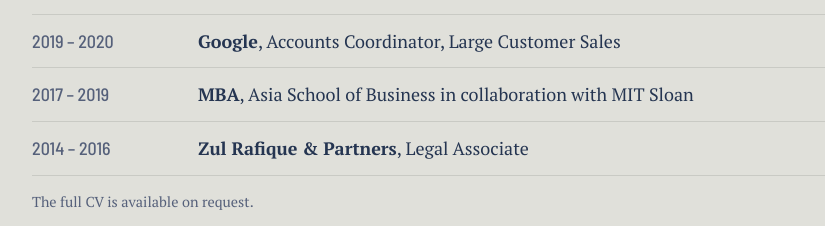
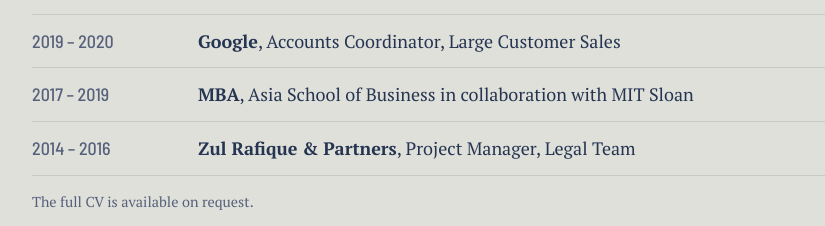
Before and after one commit to ooisherilyn/ooisherilyn.github.io, a plain HTML site: page jobs.html in a window 1280 px wide. Shown: the part 4520-4746 px from the top of the page, without its empty margins (148-973 px from the left). Drawn offline with Linux system fonts and the light colour scheme.

Commit message:
Add files via upload

```diff
--- a/jobs.html
+++ b/jobs.html
@@ -172,7 +172,7 @@
     <li><span class="when">2020 – 2021</span><span><strong>Google</strong>, <span lang="en">Digital Transformation Facilitator (freelance)</span><span lang="de">Digital Transformation Facilitator (freiberuflich)</span></span></li>
     <li><span class="when">2019 – 2020</span><span><strong>Google</strong>, <span lang="en">Accounts Coordinator, Large Customer Sales</span><span lang="de">Kundenkoordinatorin, Großkundenvertrieb</span></span></li>
     <li><span class="when">2017 – 2019</span><span><strong>MBA</strong>, Asia School of Business <span lang="en">in collaboration with MIT Sloan</span><span lang="de">in Zusammenarbeit mit MIT Sloan</span></span></li>
-    <li><span class="when">2014 – 2016</span><span><strong>Zul Rafique &amp; Partners</strong>, <span lang="en">Legal Associate</span><span lang="de">Rechtsanwaltsfachkraft (Legal Associate)</span></span></li>
+    <li><span class="when">2014 – 2016</span><span><strong>Zul Rafique &amp; Partners</strong>, <span lang="en">Project Manager, Legal Team</span><span lang="de">Projektmanagerin, Legal-Team</span></span></li>
   </ul>
   <p class="note"><span lang="en">The full CV is available on request.</span><span lang="de">Der vollständige Lebenslauf ist auf Anfrage erhältlich.</span></p>
 </section>
```
